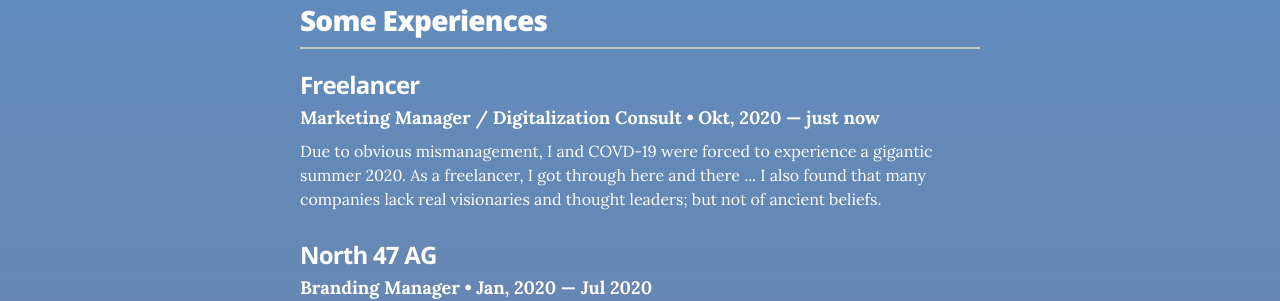
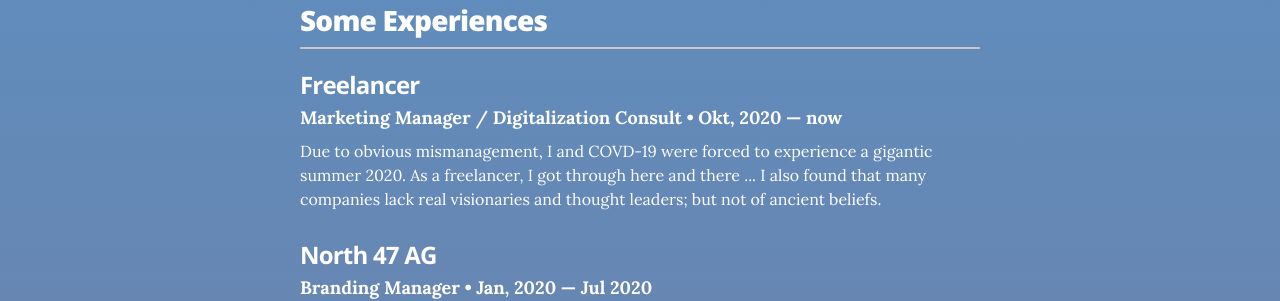
Before and after one commit to borishager/borishager.github.io, a Jekyll site: the page built from index.html, in a window 1280 px wide and 900 px high. Shown: the part 374-675 px from the top of the window. Built offline with Jekyll 4.4.1, drawn with Linux system fonts in a browser that asks for light colours.

Commit message:
Update experience.yml

```diff
--- a/_data/experience.yml
+++ b/_data/experience.yml
@@ -3,7 +3,7 @@
 # freelancer
 - company:  Freelancer
   position: Marketing Manager / Digitalization Consult
-  duration: Okt, 2020 &mdash; just now
+  duration: Okt, 2020 &mdash; now
   summary: Due to obvious mismanagement, I and COVD-19 were forced to experience a gigantic summer 2020. As a freelancer, I got through here and there ... I also found that many companies lack real visionaries and thought leaders; but not of ancient beliefs.
 
 # north 47
```
